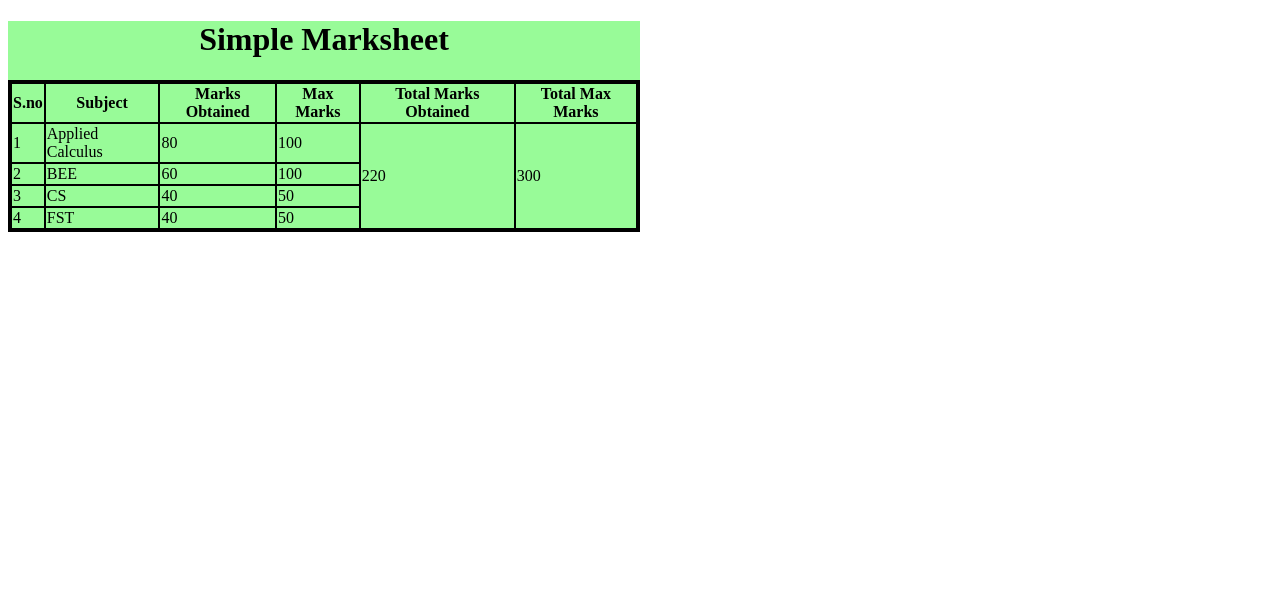
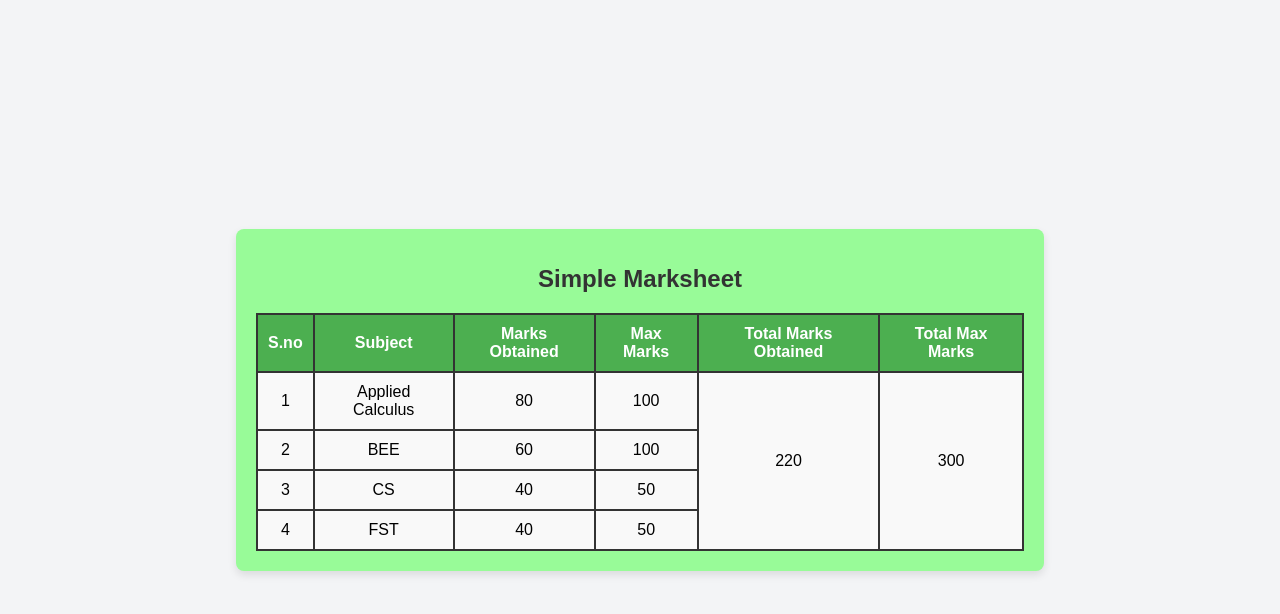
Before and after one commit to Danish-Mahdi/WE-LAB, a plain HTML site: page index.html in a window 1280 px wide. Drawn offline with Linux system fonts and the light colour scheme.

Commit message:
Update index.html

```diff
--- a/index.html
+++ b/index.html
@@ -4,30 +4,60 @@
     <meta charset="UTF-8">
     <meta http-equiv="X-UA-Compatible" content="IE=edge">
     <meta name="viewport" content="width=device-width, initial-scale=1.0">
-    <title>Table</title>
+    <title>Simple Marksheet</title>
 
     <style>
-        table{
-            display: block;
-            margin: auto;
-            width: fit-content;
+        body {
+            font-family: Arial, sans-serif;
+            display: flex;
+            justify-content: center;
+            align-items: center;
+            min-height: 100vh;
+            margin: 0;
+            background-color: #f3f4f6;
         }
 
-   table,th, td{
-    border: 2px solid black;
-    border-collapse: collapse;
-    }
-    div
-    {
+        .container {
             background-color: palegreen;
-        width: 50%;
+            width: 60%;
+            padding: 20px;
+            box-shadow: 0px 4px 8px rgba(0, 0, 0, 0.1);
+            border-radius: 8px;
         }
 
+        h1 {
+            text-align: center;
+            color: #333;
+            font-size: 1.5rem;
+        }
+
+        table {
+            width: 100%;
+            border-collapse: collapse;
+            margin-top: 20px;
+            text-align: center;
+        }
+
+        th, td {
+            border: 2px solid #333;
+            padding: 10px;
+            font-size: 1rem;
+        }
+
+        th {
+            background-color: #4CAF50;
+            color: white;
+            font-weight: bold;
+        }
+
+        td {
+            background-color: #f9f9f9;
+        }
     </style>
 </head>
 <body>
-    <div>
-    <h1 style="text-align: center;" > Simple Marksheet</h1>
+    <div class="container">
+        <h1>Simple Marksheet</h1>
         <table>
             <tr>
                 <th>S.no</th>
@@ -50,16 +80,12 @@
                 <td>BEE</td>
                 <td>60</td>
                 <td>100</td>
-            <!-- <td rowspan="4">100</td>
-            <td rowspan="4">100</td> -->
             </tr>
             <tr>
                 <td>3</td>
                 <td>CS</td>
                 <td>40</td>
                 <td>50</td>
-            <!-- <td rowspan="4">100</td>
-            <td rowspan="4">100</td> -->
             </tr>
             <tr>
                 <td>4</td>
@@ -67,7 +93,6 @@
                 <td>40</td>
                 <td>50</td>
             </tr>
-
         </table>
     </div>
 </body>
```
Lines whose indentation alone changed are shown as unchanged.
